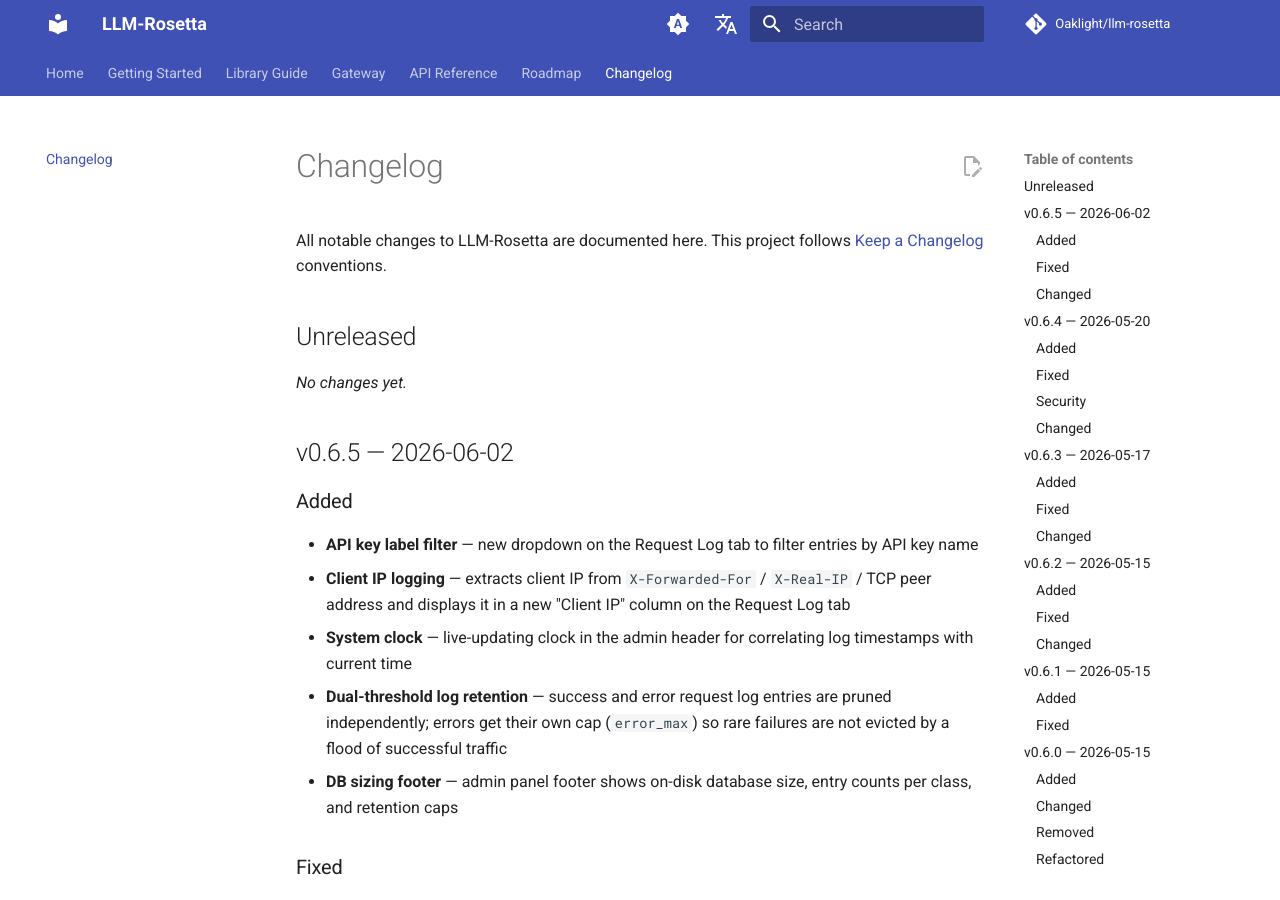
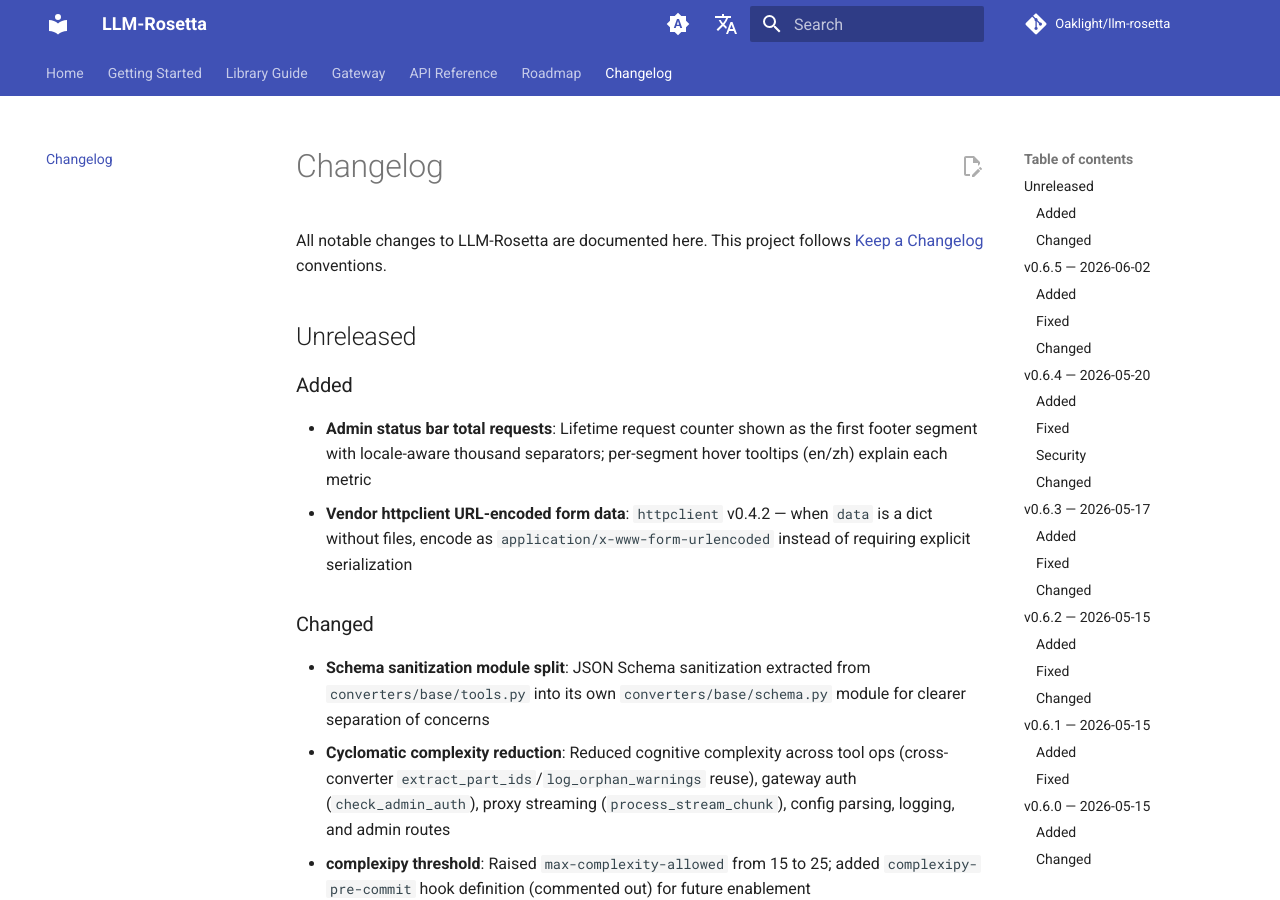
Before and after one commit to Oaklight/llm-rosetta, an MkDocs documentation site: the page built from docs/changelog.md, in a window 1280 px wide and 900 px high. Built offline with MkDocs 1.6.1 and Material for MkDocs 9.7.7, drawn with Linux system fonts in a browser that asks for light colours; comment, search, counter and statistics services are not loaded.

Commit message:
docs: add unreleased changelog entries for post-v0.6.5 changes

```diff
--- a/docs/changelog.md
+++ b/docs/changelog.md
@@ -8,7 +8,16 @@
 
 ## Unreleased
 
-*No changes yet.*
+### Added
+
+- **Admin status bar total requests**: Lifetime request counter shown as the first footer segment with locale-aware thousand separators; per-segment hover tooltips (en/zh) explain each metric
+- **Vendor httpclient URL-encoded form data**: `httpclient` v0.4.2 — when `data` is a dict without files, encode as `application/x-www-form-urlencoded` instead of requiring explicit serialization
+
+### Changed
+
+- **Schema sanitization module split**: JSON Schema sanitization extracted from `converters/base/tools.py` into its own `converters/base/schema.py` module for clearer separation of concerns
+- **Cyclomatic complexity reduction**: Reduced cognitive complexity across tool ops (cross-converter `extract_part_ids`/`log_orphan_warnings` reuse), gateway auth (`check_admin_auth`), proxy streaming (`process_stream_chunk`), config parsing, logging, and admin routes
+- **complexipy threshold**: Raised `max-complexity-allowed` from 15 to 25; added `complexipy-pre-commit` hook definition (commented out) for future enablement
 
 ## v0.6.5 — 2026-06-02
 
```
